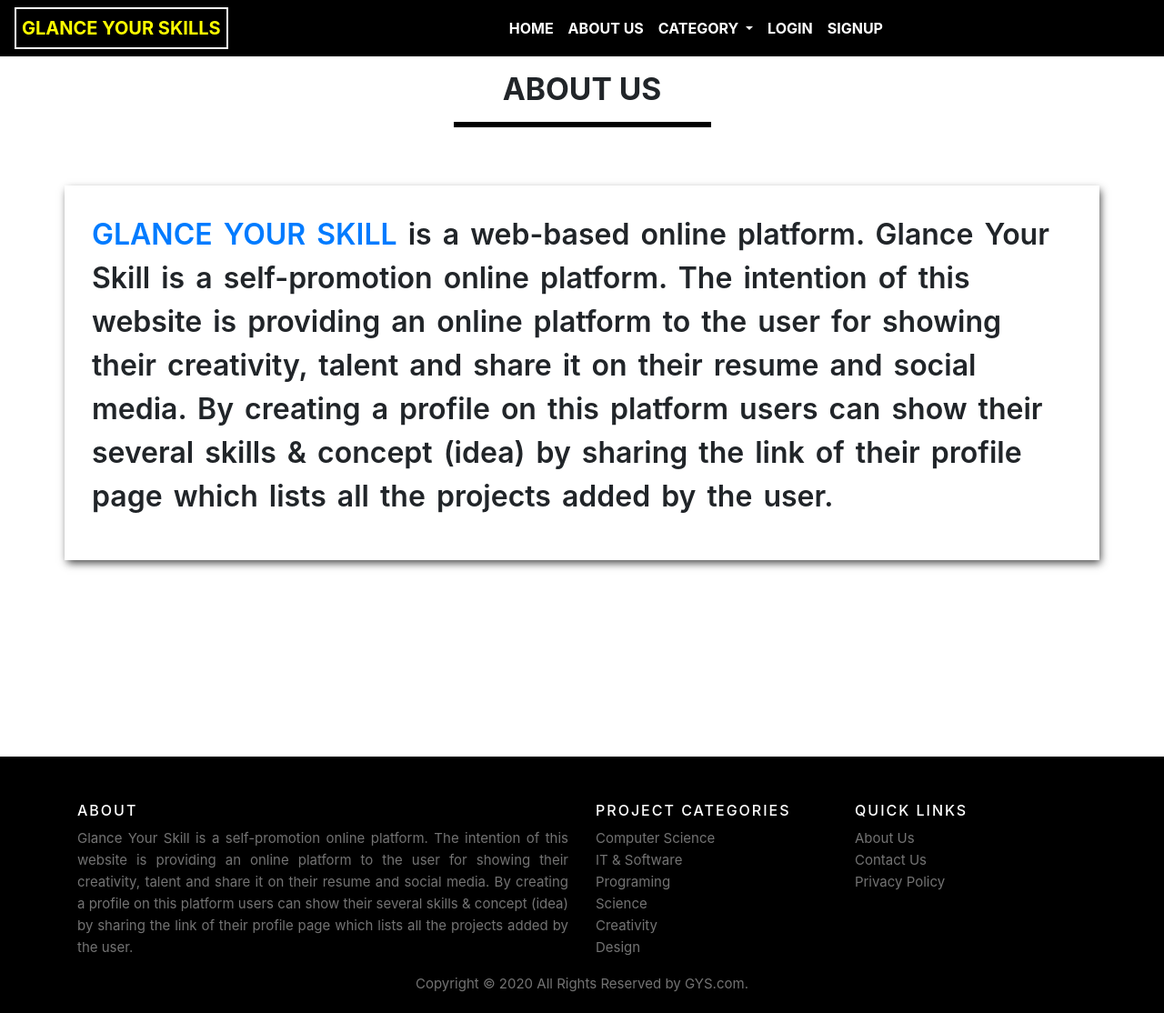
After one commit to anujsajwan9/Project, a Django app: page /aboutus/ in a window 1280 px wide. The commit adds this page. Shown: the whole page at 91% size. Run offline with Django 3.2, Linux system fonts and the light colour scheme; some libraries are stand-ins or nearby versions.

Commit message:
aboutus page and something

```diff
--- /dev/null
+++ b/Glance_Skills/Glance_Skills_App/static/css/aboutus.css
@@ -0,0 +1,17 @@
+.about-section .about-us-title {
+  font-weight: 700;
+  font-size: 2.1rem;
+}
+
+.about-section .line-break {
+  border: 3px solid black;
+}
+
+.about-us-content {
+-webkit-box-shadow: 2px 4px 9px -1px rgba(0,0,0,0.75);
+  padding: 30px;
+  word-spacing: 4px;
+  line-height: 1.5;
+  font-size: 2rem;
+  font-weight: 600;
+}
--- a/Glance_Skills/Glance_Skills_App/templates/base.html
+++ b/Glance_Skills/Glance_Skills_App/templates/base.html
@@ -15,6 +15,7 @@
       crossorigin="anonymous"
     />
     <link rel="stylesheet" href="{% static 'css/auth.css' %}" />
+    <link rel="stylesheet" href="{% static 'css/aboutus.css' %}" />
     <script src="https://cdn.jsdelivr.net/npm/bootstrap@5.1.2/dist/js/bootstrap.min.js"></script>
     <script src="{% static 'js/categoryJs.js' %}"></script>
     <style>
--- a/Glance_Skills/Glance_Skills_App/templates/feed/feed_main.html
+++ b/Glance_Skills/Glance_Skills_App/templates/feed/feed_main.html
@@ -104,10 +104,9 @@
           </a>
 
           <!-- PROJECT COMMENT TEXT -->
-          <div class="comment_text">
+          <div class="comment_text mb-2">
             <a href="#">{{comment.user.first_name}}</a>
             <span class="mb-4">{{comment.comments}}</span>
-            &nbsp &nbsp
           </div>
           <!-- END OF THE COMMENT TEXT -->
           &nbsp; &nbsp;
@@ -120,6 +119,7 @@
             delete
           </button>
           {% endif %}
+          <br>
           {% endif %}
           {%endfor%}
         </div>
@@ -181,7 +181,7 @@
       "
       class="image-grid-cover"
     >
-      <a href="#" class="cover-wrapper" style="top: 125px">{{category.name}}</a>
+      <a href="/categoryPage/{{category.id}}/" class="cover-wrapper" style="top: 125px">{{category.name}}</a>
     </div>
     {% endfor %}
   </div>
--- a/Glance_Skills/Glance_Skills_App/templates/feed/myprofile.html
+++ b/Glance_Skills/Glance_Skills_App/templates/feed/myprofile.html
@@ -215,7 +215,7 @@
               </a>
 
               <!-- PROJECT COMMENT TEXT -->
-              <div class="comment_text">
+              <div class="comment_text mb-2">
                 <a href="#">{{comment.user.first_name}}</a>
                 <span class="mb-4">{{comment.comments}}</span>
                 &nbsp; &nbsp;
@@ -231,6 +231,7 @@
                 delete
               </button>
               {% endif %}
+              <br>
               {% endif %}
               {%endfor%}
             </div>
--- /dev/null
+++ b/Glance_Skills/Glance_Skills_App/templates/homePage/aboutUs.html
@@ -0,0 +1,30 @@
+{% extends 'base.html' %}
+{% load static %}
+{% block content %}
+<!-- ABOUT US TEXT -->
+<section class="about-section">
+  <div class="container p-1 p-sm-3">
+    <div class="row">
+      <div class="col-12 text-center">
+        <h1 class="about-us-title">ABOUT US</h1>
+        <hr class="w-25 line-break" />
+      </div>
+
+      <div class="col-md-12 mt-5 about-us-content">
+        <p>
+          <a href="/" class="text-uppercase"> GLANCE YOUR SKILL </a>
+          is a web-based online platform. Glance Your Skill is a self-promotion
+          online platform. The intention of this website is providing an online
+          platform to the user for showing their creativity, talent and share it
+          on their resume and social media. By creating a profile on this
+          platform users can show their several skills & concept (idea) by
+          sharing the link of their profile page which lists all the projects
+          added by the user.
+        </p>
+      </div>
+    </div>
+  </div>
+</section>
+
+<!-- END OF THE ABOUT US TEXT -->
+{% endblock %}
--- a/Glance_Skills/Glance_Skills_App/templates/homePage/navbar.html
+++ b/Glance_Skills/Glance_Skills_App/templates/homePage/navbar.html
@@ -41,7 +41,7 @@
         >
       </li>
       <li class="nav-item active">
-        <a class="nav-link" href="#">About Us</a>
+        <a class="nav-link" href="{% url 'aboutus' %}">About Us</a>
       </li>
       <li class="nav-item dropdown active">
         <a
--- a/Glance_Skills/Glance_Skills_App/urls.py
+++ b/Glance_Skills/Glance_Skills_App/urls.py
@@ -16,4 +16,5 @@ urlpatterns = [
     path('createProject/',views.Create_Project,name='createproject'),
     path('myprofile/',views.MyProfile.as_view(),name='myprofile'),
     path('editprofile/',views.EditMyProfile.as_view(),name='editprofile'),
+    path('aboutus/',views.aboutuspage,name='aboutus'),
 ]
--- a/Glance_Skills/Glance_Skills_App/views/__init__.py
+++ b/Glance_Skills/Glance_Skills_App/views/__init__.py
@@ -1,4 +1,4 @@
-from Glance_Skills_App.views.home import homepage,get_category,categorypage
+from Glance_Skills_App.views.home import homepage,get_category,categorypage,aboutuspage
 from Glance_Skills_App.views.feed import FeedPage,MyProfile,EditMyProfile,LikeView,LikeView_profile
 from Glance_Skills_App.views.auth import LoginView,RegisterView,ResetPasswordPage,LogoutView
 from Glance_Skills_App.views.project import Create_Project
--- a/Glance_Skills/Glance_Skills_App/views/auth.py
+++ b/Glance_Skills/Glance_Skills_App/views/auth.py
@@ -8,7 +8,6 @@ from Glance_Skills_App.models import extendeduser
 from Glance_Skills_App.forms import LoginForm,SignupForm,UserEditForm
 
 class LoginView(View):
-    print('hello')
     def get(self,request):
         form = LoginForm()
         context = {
--- a/Glance_Skills/Glance_Skills_App/views/home.py
+++ b/Glance_Skills/Glance_Skills_App/views/home.py
@@ -32,3 +32,6 @@ def categorypage(request,pk):
         'extra':extra
     }
     return render(request,'homePage/category.html',context)
+
+def aboutuspage(request):
+    return render(request, 'homePage/aboutUs.html')
```
Also changed, not shown: Glance_Skills/db.sqlite3.
